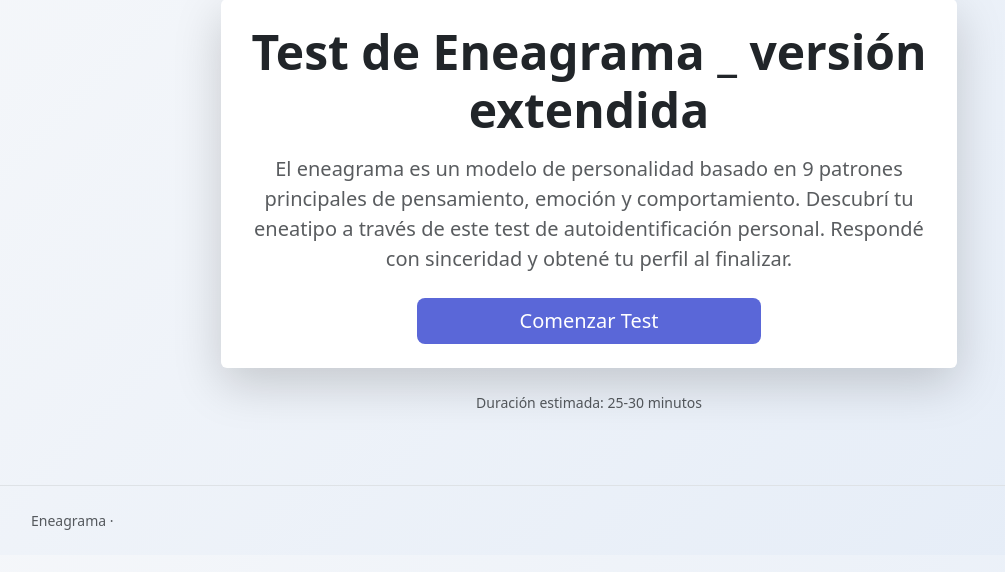
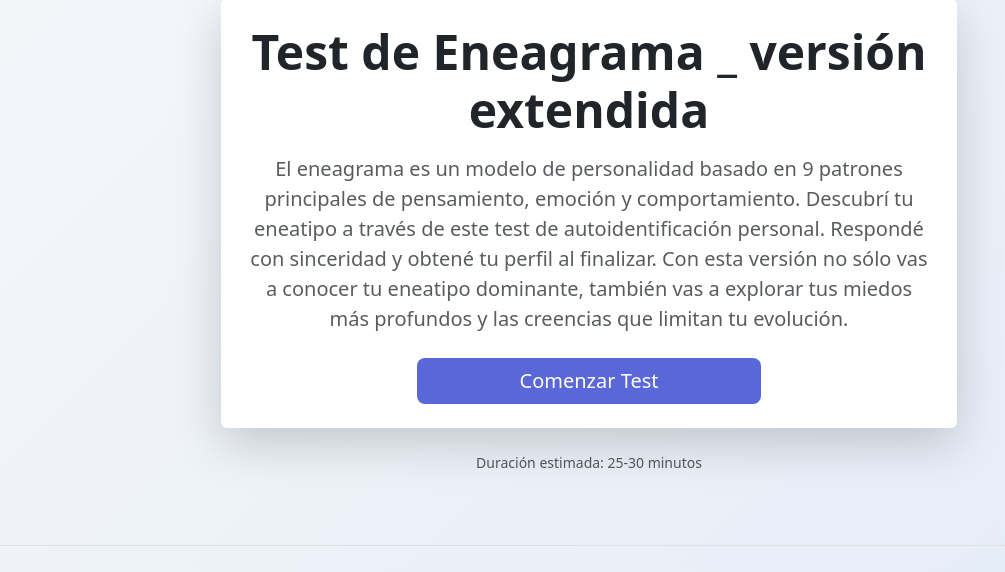
Before and after one commit to Heidi-IA/eneagrama-app, a Flask app: page / in a window 1280 px wide. Shown: the part 81-653 px from the top of the page, without its empty margins (51-1056 px from the left). Run offline with Flask 3, Linux system fonts and the light colour scheme.

Commit message:
Update index.html

```diff
--- a/templates/index.html
+++ b/templates/index.html
@@ -16,6 +16,8 @@
         El eneagrama es un modelo de personalidad basado en 9 patrones principales de pensamiento, emoción y comportamiento.
         Descubrí tu eneatipo a través de este test de autoidentificación personal.
         Respondé con sinceridad y obtené tu perfil al finalizar.
+        Con esta versión no sólo vas a conocer tu eneatipo dominante, también vas a explorar tus miedos más profundos y las creencias que
+        limitan tu evolución.
       </p>
 
       <div class="d-grid gap-2 col-6 mx-auto">
```
